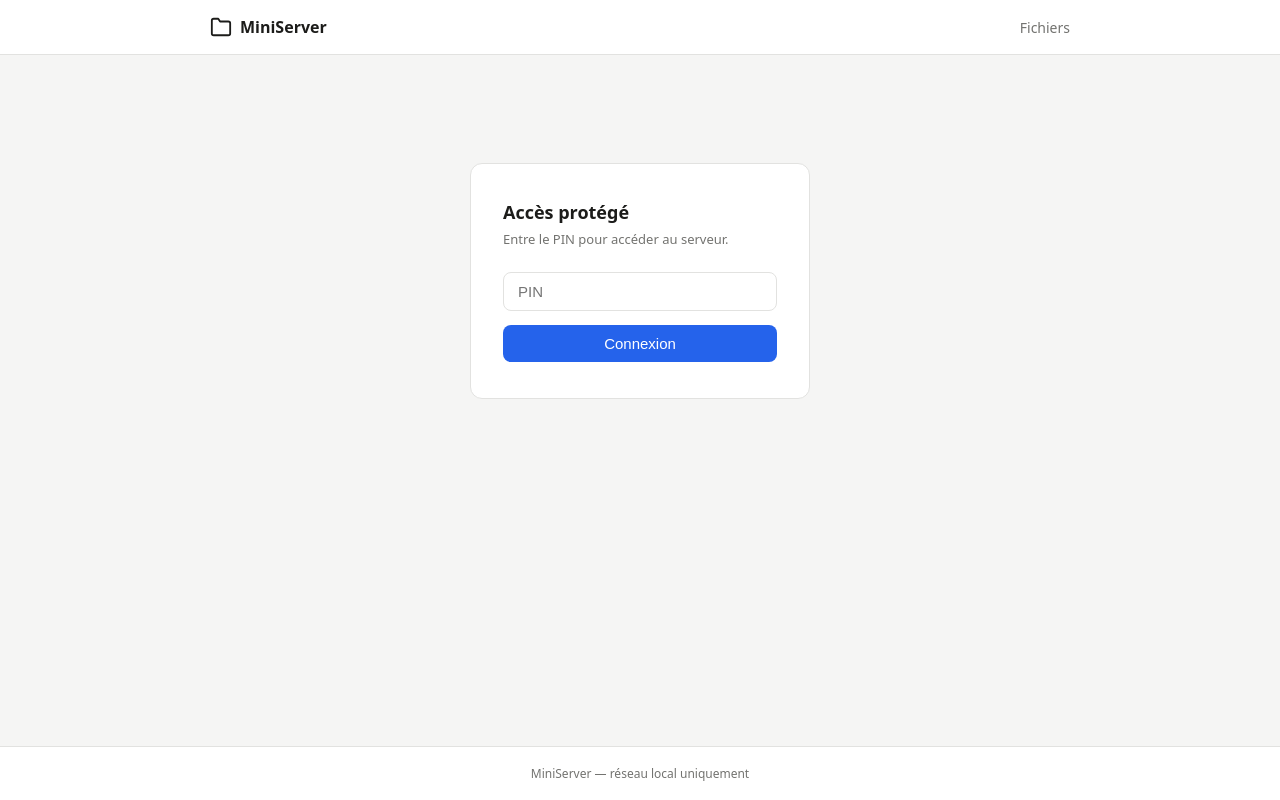
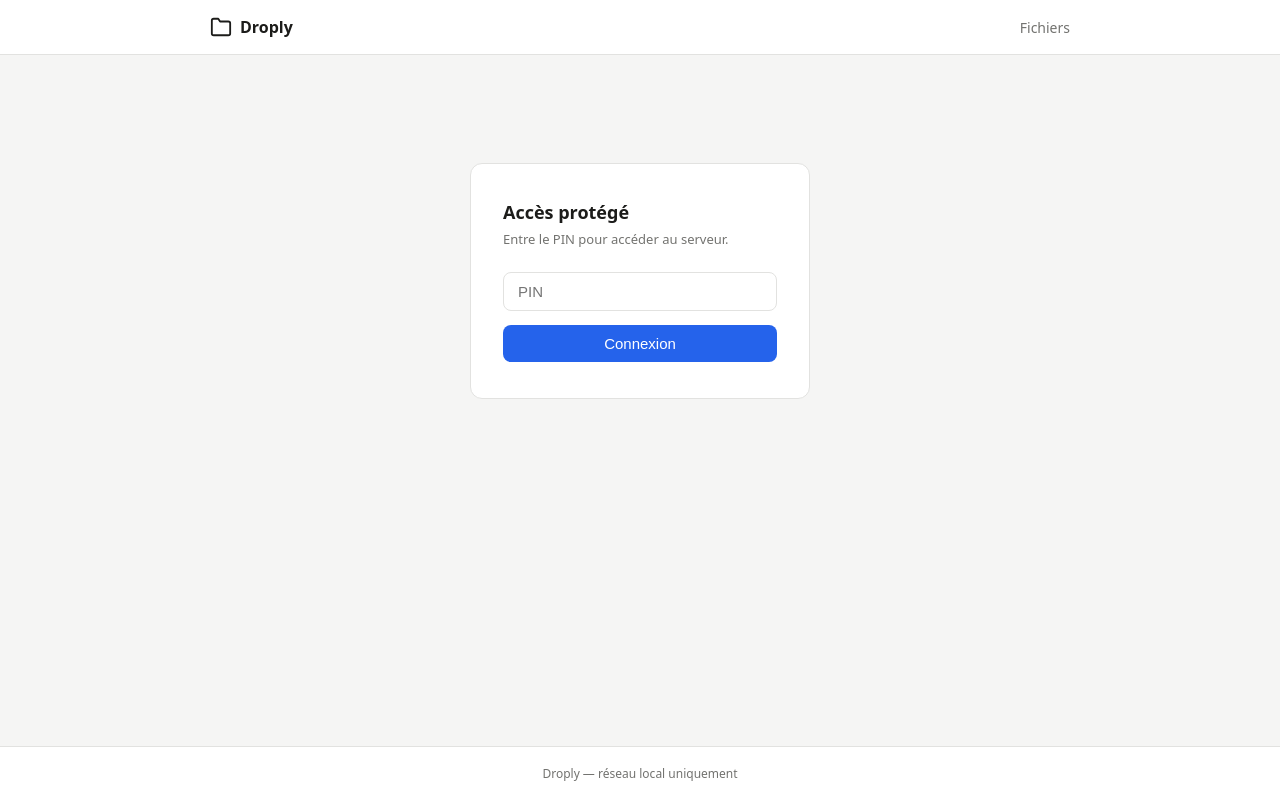
Before and after one commit to devDav65/miniserver, a Flask app: template templates/auth.html in a window 1280 px wide. Run offline with Flask 3, Linux system fonts and the light colour scheme; the template is opened without the code that fills it, so the values that code supplies are empty; parts of the project's set-up code (start-up, migrations or seed data) failed here and were passed over.

Commit message:
Modernisation du GUI

```diff
--- a/gui/app_window.py
+++ b/gui/app_window.py
@@ -155,7 +155,7 @@ class AppWindow(QMainWindow):
 
     def _build_ui(self):
         c = get_colors(self._dark)
-        self.setWindowTitle("MiniServer")
+        self.setWindowTitle("Droply")
         self.resize(1000, 640)
         self.setMinimumSize(780, 520)
         self.setStyleSheet(_make_app_style(c))
@@ -172,7 +172,7 @@ class AppWindow(QMainWindow):
 
         logo_row = QHBoxLayout(); logo_row.setSpacing(2)
         dot = QLabel("·"); dot.setObjectName("logo-dot")
-        logo = QLabel("MiniServer"); logo.setObjectName("logo")
+        logo = QLabel("Droply"); logo.setObjectName("logo")
         logo_row.addWidget(dot)
         logo_row.addWidget(logo)
         hl.addLayout(logo_row)
--- a/templates/auth.html
+++ b/templates/auth.html
@@ -1,6 +1,6 @@
 {% extends "base.html" %}
 
-{% block title %}Connexion — MiniServer{% endblock %}
+{% block title %}Connexion — Droply{% endblock %}
 
 {% block content %}
 <div style="max-width:340px;margin:80px auto;background:#fff;border:1px solid #e2e2e0;border-radius:12px;padding:36px 32px;">
--- a/templates/base.html
+++ b/templates/base.html
@@ -3,7 +3,7 @@
 <head>
   <meta charset="UTF-8" />
   <meta name="viewport" content="width=device-width, initial-scale=1.0" />
-  <title>{% block title %}MiniServer{% endblock %}</title>
+  <title>{% block title %}Droply{% endblock %}</title>
   <link rel="stylesheet" href="{{ url_for('static', filename='css/style.css') }}" />
 </head>
 <body>
@@ -14,7 +14,7 @@
         <svg width="22" height="22" viewBox="0 0 24 24" fill="none" stroke="currentColor" stroke-width="2" stroke-linecap="round" stroke-linejoin="round">
           <path d="M22 19a2 2 0 0 1-2 2H4a2 2 0 0 1-2-2V5a2 2 0 0 1 2-2h5l2 3h9a2 2 0 0 1 2 2z"/>
         </svg>
-        <span>MiniServer</span>
+        <span>Droply</span>
       </div>
       <nav>
         <a href="/">Fichiers</a>
@@ -27,7 +27,7 @@
   </main>
 
   <footer>
-    <span>MiniServer — réseau local uniquement</span>
+    <span>Droply — réseau local uniquement</span>
   </footer>
 
   {% block scripts %}{% endblock %}
--- a/templates/index.html
+++ b/templates/index.html
@@ -1,6 +1,6 @@
 {% extends "base.html" %}
 
-{% block title %}Fichiers — MiniServer{% endblock %}
+{% block title %}Fichiers — Droply{% endblock %}
 
 {% block content %}
 
```
